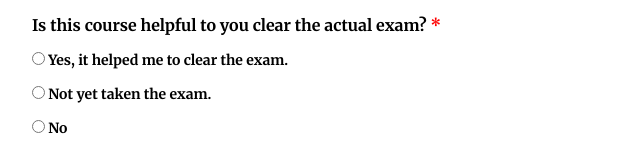
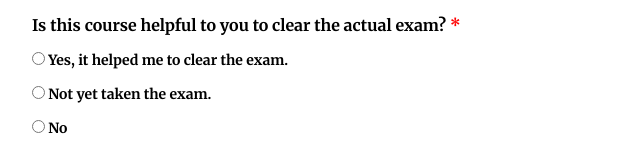
Before and after one commit to bhuvanbalasubramanian/bhuvaneswaran.com, a Gatsby site: page /feedback in a window 1280 px wide. Shown: the part 427-587 px from the top of the page, 244-884 px from the left. Built offline with nearby package versions, Linux system fonts and the light colour scheme; Gatsby itself is replaced by a stand-in of ours; a web font is replaced by a local one.

Commit message:
added to in label

```diff
--- a/src/pages/feedback.js
+++ b/src/pages/feedback.js
@@ -89,7 +89,7 @@ const Feedback = () => {
 
             <div className="form-group">
               <label htmlFor="status">
-                Is this course helpful to you clear the actual exam?{" "}
+                Is this course helpful to you to clear the actual exam?{" "}
                 <span className="required">*</span>{" "}
               </label>
               <div className="custom-control custom-radio">
```
